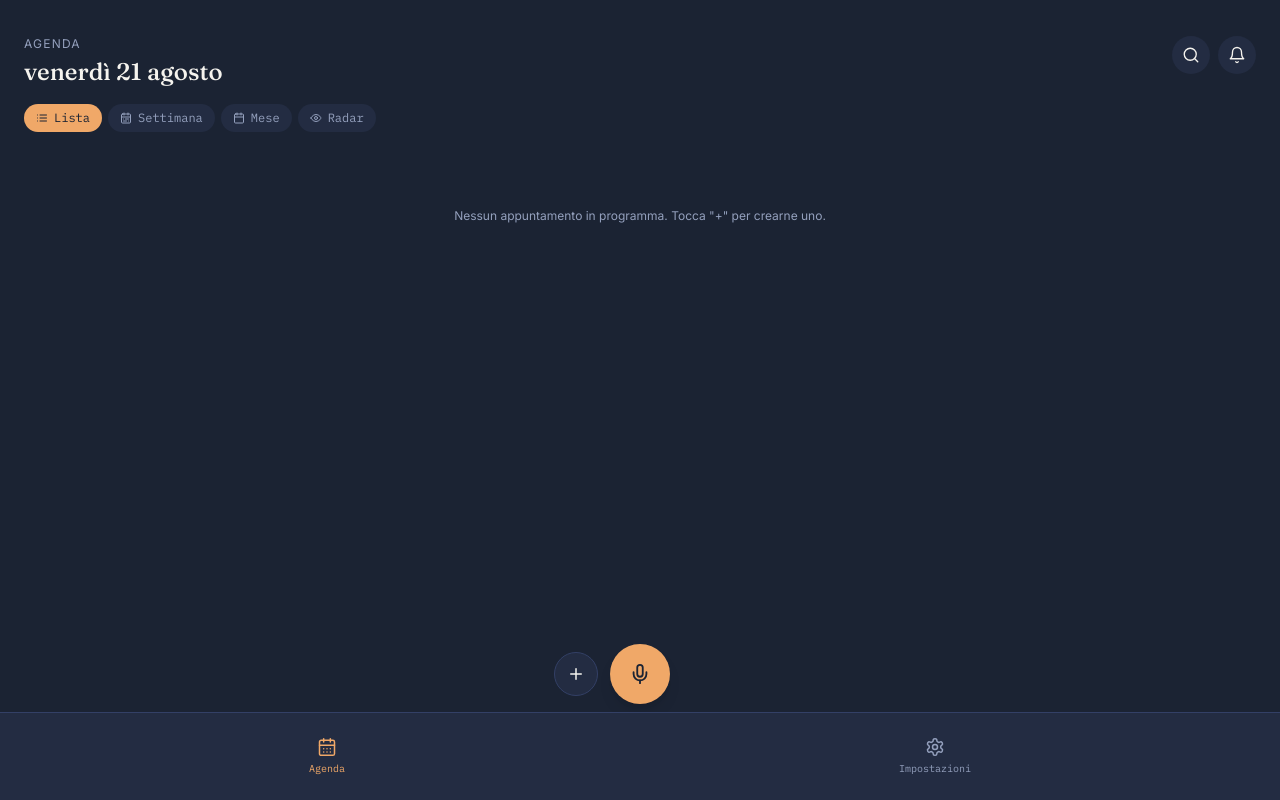
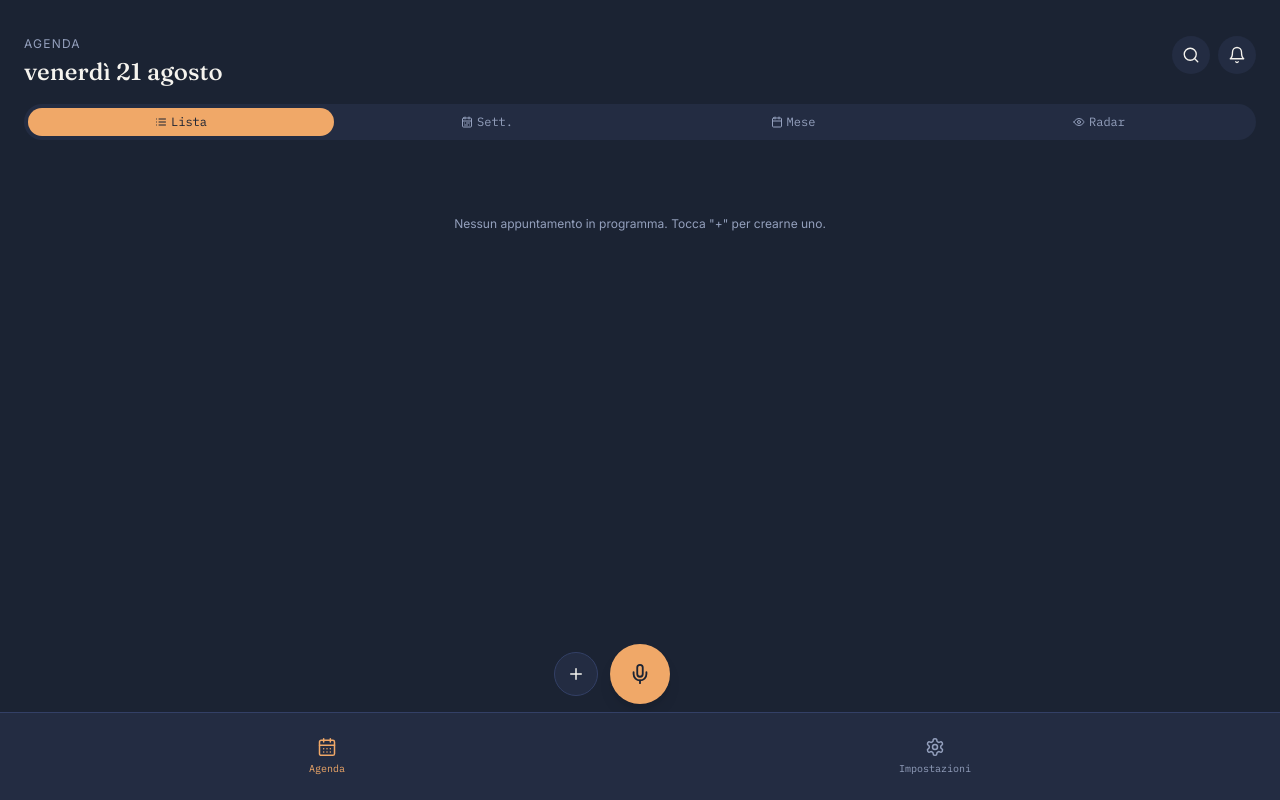
Before and after one commit to stefanogam/agenda-vocale, a React (Vite) app: page / in a window 1280 px wide. Built offline with nearby package versions, Linux system fonts and the light colour scheme.

Commit message:
Add files via upload

```diff
--- a/client/App.jsx
+++ b/client/App.jsx
@@ -136,7 +136,7 @@ export default function App() {
     .sort((a, b) => a.occurrence_at.localeCompare(b.occurrence_at));
 
   return (
-    <div className="w-full min-h-screen flex flex-col" style={{ background: tokens.bg }}>
+    <div className="w-full min-h-screen flex flex-col overflow-x-hidden" style={{ background: tokens.bg }}>
       <style>{`
         @import url('https://fonts.googleapis.com/css2?family=Fraunces:opsz,wght@9..144,500;9..144,600;9..144,700&family=Inter:wght@400;500;600;700&family=IBM+Plex+Mono:wght@400;500;600&display=swap');
         .f-display { font-family: 'Fraunces', serif; } .f-body { font-family: 'Inter', sans-serif; } .f-mono { font-family: 'IBM Plex Mono', monospace; }
@@ -161,16 +161,16 @@ export default function App() {
             </div>
           </div>
 
-          <div className="flex gap-1.5 px-6 mb-3">
-            {[{ k: "lista", l: "Lista", i: List }, { k: "settimana", l: "Settimana", i: CalendarRange }, { k: "mese", l: "Mese", i: CalendarIcon }, { k: "radar", l: "Radar", i: Eye }].map(({ k, l, i: Ic }) => (
-              <button key={k} onClick={() => setAgendaView(k)} className="flex items-center gap-1.5 rounded-full px-3 py-1.5 text-xs f-mono" style={{ background: agendaView === k ? tokens.amber : tokens.surface, color: agendaView === k ? tokens.bg : tokens.textSecondary }}>
+          <div className="flex rounded-full p-1 mx-6 mb-3" style={{ background: tokens.surface }}>
+            {[{ k: "lista", l: "Lista", i: List }, { k: "settimana", l: "Sett.", i: CalendarRange }, { k: "mese", l: "Mese", i: CalendarIcon }, { k: "radar", l: "Radar", i: Eye }].map(({ k, l, i: Ic }) => (
+              <button key={k} onClick={() => setAgendaView(k)} className="flex-1 flex items-center justify-center gap-1 rounded-full py-1.5 text-xs f-mono" style={{ background: agendaView === k ? tokens.amber : "transparent", color: agendaView === k ? tokens.bg : tokens.textSecondary }}>
                 <Ic size={12} /> {l}
               </button>
             ))}
           </div>
 
           {agendaView === "lista" && (
-            <div className="flex-1 overflow-y-auto px-6 pb-32">
+            <div className="flex-1 overflow-y-auto px-6 pb-44">
               {nonRadar.length === 0 && (
                 <p className="text-xs text-center py-16" style={{ color: tokens.textSecondary }}>
                   Nessun appuntamento in programma. Tocca "+" per crearne uno.
--- a/client/components/MonthView.jsx
+++ b/client/components/MonthView.jsx
@@ -27,7 +27,7 @@ export default function MonthView({ catColor, catIcon, badgeColor, settings, tod
   const occsFor = (key) => occurrences.filter((o) => o.type !== "radar" && o.date === key);
 
   return (
-    <div className="px-6 pb-32 flex-1 overflow-y-auto">
+    <div className="px-6 pb-44 flex-1 overflow-y-auto">
       <div className="flex items-center justify-between mb-3 mt-2">
         <button onClick={() => { const d = new Date(anchor); d.setMonth(d.getMonth() - 1); setAnchor(d); }} aria-label="Mese precedente" className="rounded-full p-1.5" style={{ background: tokens.surface }}><ChevronLeft size={14} color={tokens.textPrimary} /></button>
         <p className="f-display text-sm" style={{ color: tokens.textPrimary }}>{MONTH_LONG[anchor.getMonth()]} {anchor.getFullYear()}</p>
--- a/client/components/RadarView.jsx
+++ b/client/components/RadarView.jsx
@@ -7,7 +7,7 @@ export default function RadarView({ items, catColor, catIcon, onOpen, onMarkChec
   const radarItems = items.filter((i) => i.type === "radar");
 
   return (
-    <div className="px-6 pb-32 flex-1 overflow-y-auto">
+    <div className="px-6 pb-44 flex-1 overflow-y-auto">
       <p className="text-xs mb-4 mt-2" style={{ color: tokens.textSecondary }}>
         Attività da tenere d'occhio, senza data fissa. Segna quando le controlli per tracciare l'ultima volta.
       </p>
--- a/client/components/VoiceCapture.jsx
+++ b/client/components/VoiceCapture.jsx
@@ -107,7 +107,7 @@ export default function VoiceCapture({ categories, badges, settings, today, onCo
         )}
 
         {(phase === "listening" || phase === "processing") && (
-          <div className="rounded-full flex items-center gap-2 px-5 shadow-lg" style={{ height: 60, background: tokens.surface2, border: `1px solid ${tokens.border}`, minWidth: 250 }}>
+          <div className="rounded-full flex items-center gap-2 px-5 shadow-lg" style={{ height: 60, background: tokens.surface2, border: `1px solid ${tokens.border}`, width: "min(70vw, 260px)" }}>
             {phase === "listening" ? (
               <>
                 <span className="w-2.5 h-2.5 rounded-full animate-pulse" style={{ background: tokens.coral }} />
--- a/client/components/WeekView.jsx
+++ b/client/components/WeekView.jsx
@@ -27,7 +27,7 @@ export default function WeekView({ catColor, catIcon, badgeColor, settings, toda
   const countFor = (key) => occurrences.filter((o) => o.type !== "radar" && o.date === key).length;
 
   return (
-    <div className="px-6 pb-32 flex-1 overflow-y-auto">
+    <div className="px-6 pb-44 flex-1 overflow-y-auto">
       <div className="flex items-center justify-between mb-3 mt-2">
         <button onClick={() => { const d = new Date(anchor); d.setDate(d.getDate() - 7); setAnchor(d); }} aria-label="Settimana precedente" className="rounded-full p-1.5" style={{ background: tokens.surface }}><ChevronLeft size={14} color={tokens.textPrimary} /></button>
         <p className="f-mono text-xs" style={{ color: tokens.textSecondary }}>{MONTH_LONG[days[0].getMonth()]} {days[0].getFullYear()}</p>
--- a/client/index.css
+++ b/client/index.css
@@ -5,4 +5,5 @@
 html, body, #root {
   height: 100%;
   margin: 0;
+  overflow-x: hidden;
 }
--- a/package.json
+++ b/package.json
@@ -1,7 +1,7 @@
 {
   "name": "agenda-vocale",
   "private": true,
-  "version": "0.0.1",
+  "version": "0.0.3",
   "type": "module",
   "scripts": {
     "dev": "vite",
--- a/public/sw.js
+++ b/public/sw.js
@@ -7,7 +7,7 @@
 //    client/reminders.js) — non c'è un server che le programma, quindi
 //    l'affidabilità dipende dall'app aperta o rimasta in background.
 
-const CACHE_VERSION = "v1";
+const CACHE_VERSION = "v2"; // bump ad ogni release (vedi CHANGELOG.md) per invalidare la cache vecchia
 const SHELL_CACHE = `shell-${CACHE_VERSION}`;
 const API_CACHE = `api-${CACHE_VERSION}`;
 
```
Also changed, not shown: 1 other file (tests, documents, lock files or other folders).
